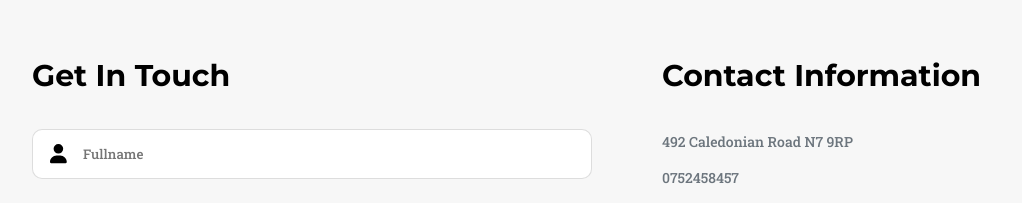
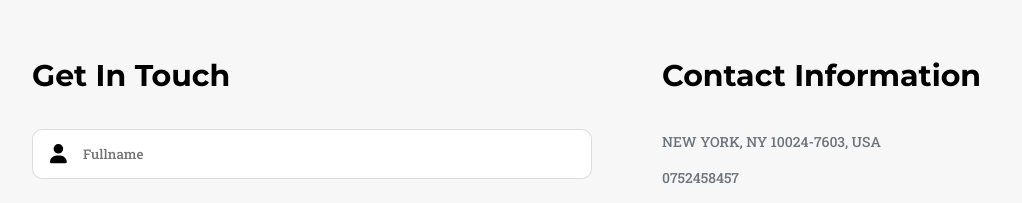
Before and after one commit to ufukcankurt/training-project, a React (Create React App) app: page / in a window 1280 px wide. Shown: the part 4380-4583 px from the top of the page, without its empty margins (28-1050 px from the left). Built offline with nearby package versions, Linux system fonts and the light colour scheme.

Commit message:
refactor(contact): change address

```diff
--- a/src/components/contact/Contact.jsx
+++ b/src/components/contact/Contact.jsx
@@ -85,7 +85,7 @@ const Contact = () => {
         <div className={styles.infoSide}>
           <p className={styles.title}>Contact Information</p>
           <div className={styles.infos}>
-            <p className={styles.info}>492 Caledonian Road N7 9RP</p>
+            <p className={styles.info}>NEW YORK, NY 10024-7603, USA</p>
             <a href="w." className={styles.info}>0752458457</a>
             <a href="w." className={styles.info}>info@example.com</a>
             <a href="w." className={styles.info}>www.example.com</a>
```
